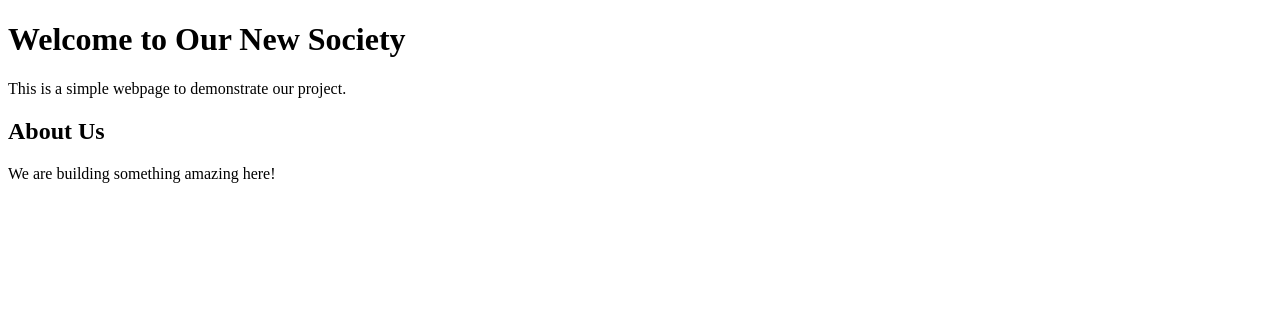
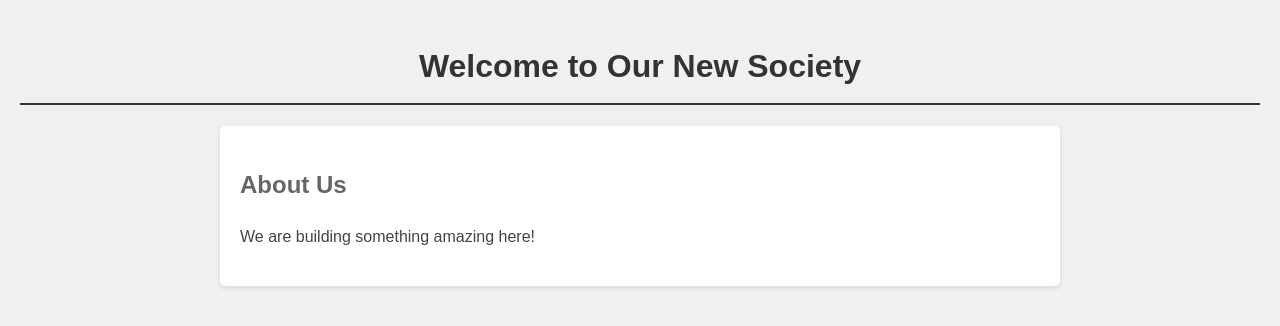
Before and after one commit to xdd880109/new-society-test, a plain HTML site: page index.html in a window 1280 px wide. Drawn offline with Linux system fonts and the light colour scheme.

Commit message:
Add CSS styling to the page

```diff
--- a/index.html
+++ b/index.html
@@ -4,10 +4,38 @@
     <meta charset="UTF-8">
     <meta name="viewport" content="width=device-width, initial-scale=1.0">
     <title>Welcome to New Society</title>
+    <style>
+        body {
+            font-family: Arial, sans-serif;
+            line-height: 1.6;
+            margin: 0;
+            padding: 20px;
+            background-color: #f0f0f0;
+        }
+        h1 {
+            color: #333;
+            text-align: center;
+            border-bottom: 2px solid #333;
+            padding-bottom: 10px;
+        }
+        .content {
+            max-width: 800px;
+            margin: 0 auto;
+            background-color: white;
+            padding: 20px;
+            border-radius: 5px;
+            box-shadow: 0 2px 5px rgba(0,0,0,0.1);
+        }
+        h2 {
+            color: #666;
+        }
+        p {
+            color: #444;
+        }
+    </style>
 </head>
 <body>
     <h1>Welcome to Our New Society</h1>
-    <p>This is a simple webpage to demonstrate our project.</p>
     <div class="content">
         <h2>About Us</h2>
         <p>We are building something amazing here!</p>
```
